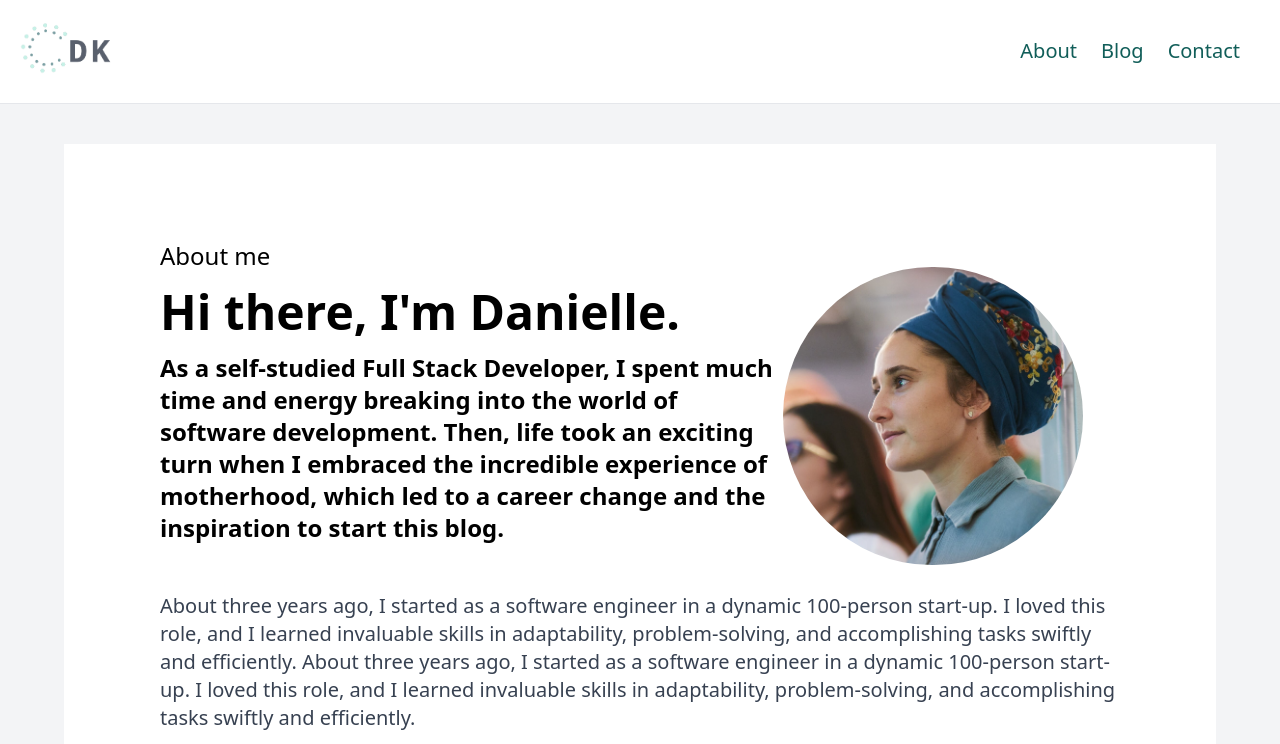
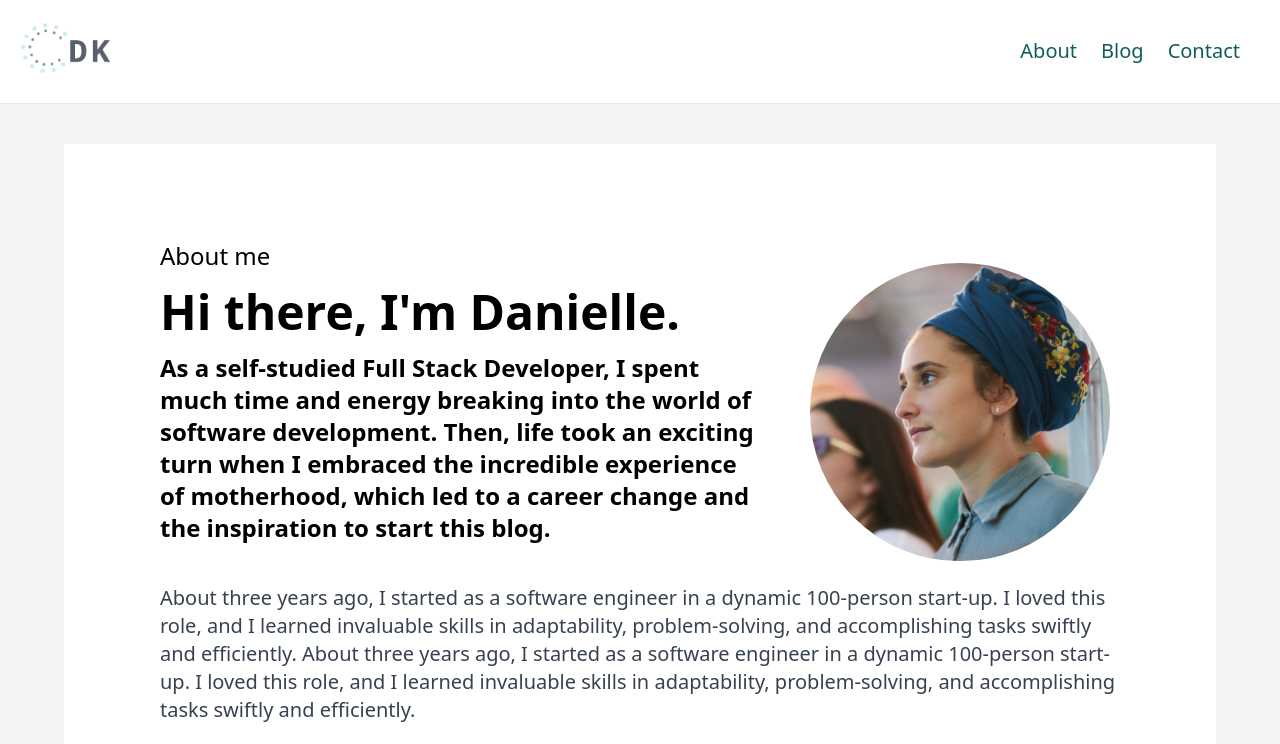
Before and after one commit to daniellekorn/nextjs-blog, a Next.js app: page /about in a window 1280 px wide. Shown: the top 744 px of the page. Built offline with nearby package versions, Linux system fonts and the light colour scheme.

Commit message:
add padding to about subheading

```diff
--- a/app/about/page.tsx
+++ b/app/about/page.tsx
@@ -10,7 +10,7 @@ export default function About() {
             <h2 className="mb-4 text-lg font-bold md:text-3xl lg:text-5xl">
               Hi there, I'm Danielle.
             </h2>
-            <h3 className="max-w-4xl mb-2 text-lg font-semibold md:text-xl lg:text-2xl">
+            <h3 className="text-lg font-semibold md:text-xl lg:text-2xl pr-10">
               As a self-studied Full Stack Developer, I spent much time and
               energy breaking into the world of software development. Then, life
               took an exciting turn when I embraced the incredible experience of
@@ -18,7 +18,7 @@ export default function About() {
               start this blog.
             </h3>
           </div>
-          <div className="flex items-center justify-center w-1/3 mr-8">
+          <div className="flex items-center justify-center w-1/3">
             <Image
               src="/images/headshot.jpg"
               height={300}
```
